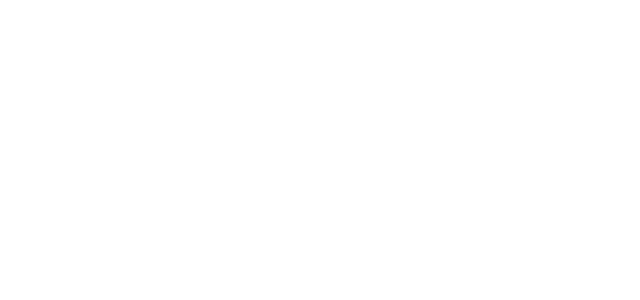
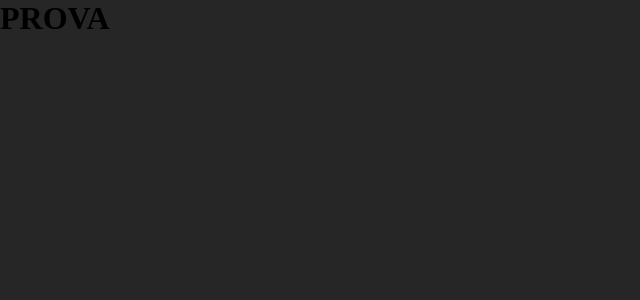
Before and after one commit to Clipper4rancione/vite-comics, a Vue app: page / in a window 1280 px wide. Shown: the top 300 px of the page, without its empty margins (0-640 px from the left). Built offline with nearby package versions, Linux system fonts and the light colour scheme.

Commit message:
imported scss

```diff
--- a/src/App.vue
+++ b/src/App.vue
@@ -4,8 +4,11 @@ export default {
 };
 </script>
 
-<template></template>
+<template>
+  <h1>PROVA</h1>
+</template>
 
 
-<style>
+<style lang="scss">
+@use "./styles/general.scss" as *;
 </style>
```
